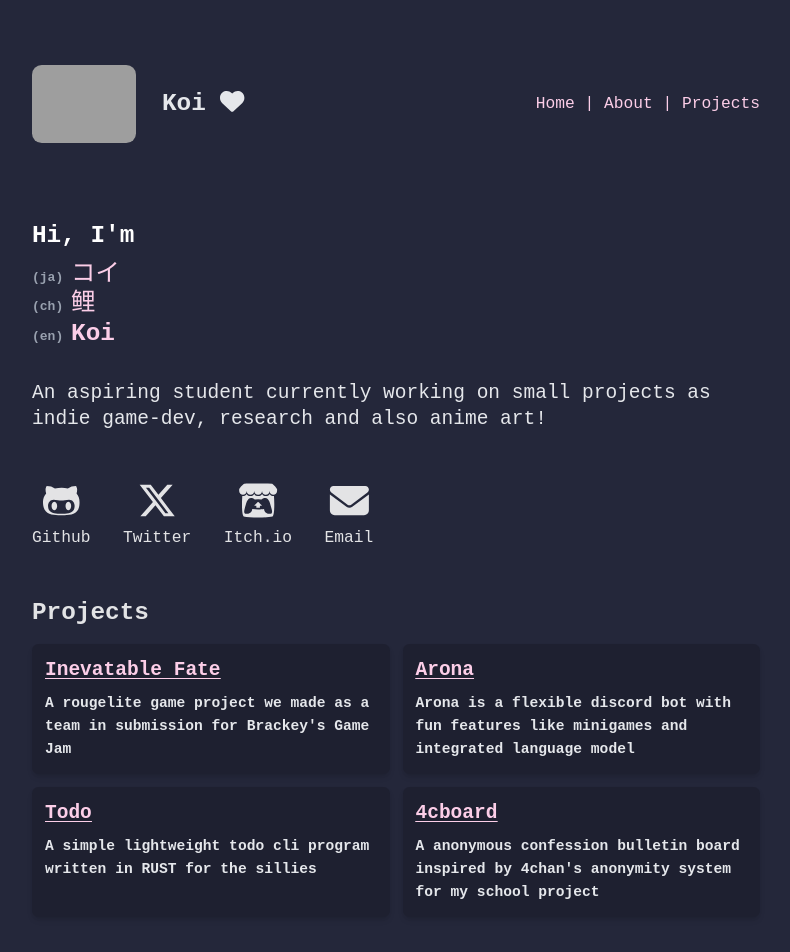
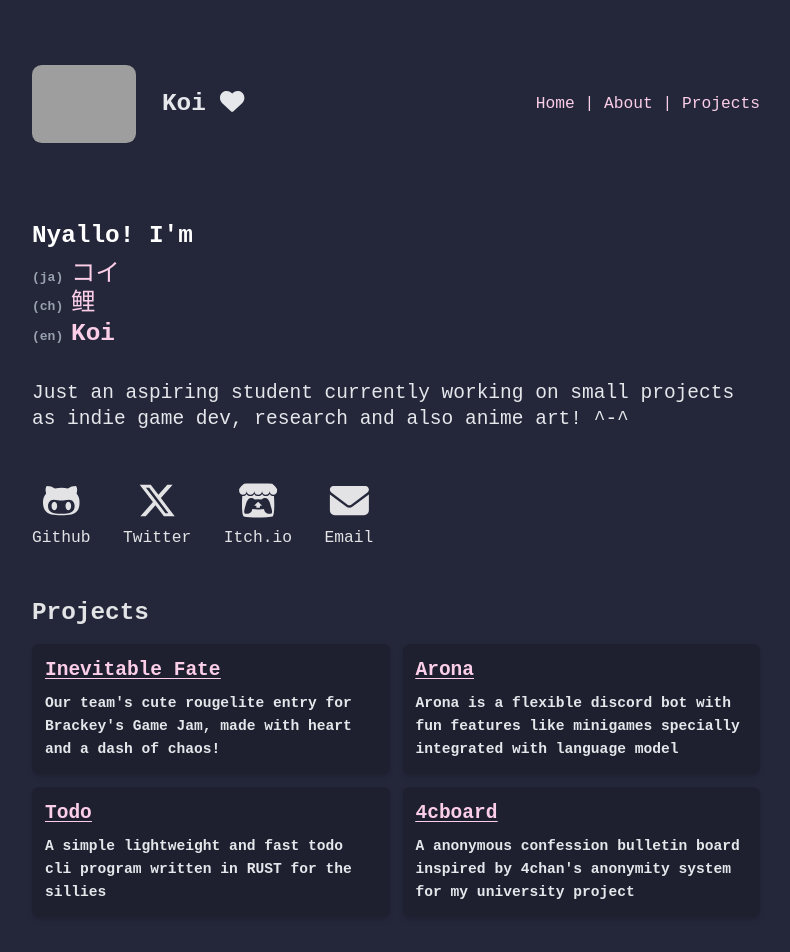
Before and after one commit to Koipix/koipixu, a React (Vite) app: page / in a window 1280 px wide. Shown: the top 952 px of the page, without its empty margins (244-1034 px from the left). Built offline with nearby package versions, Linux system fonts and the light colour scheme; grey boxes are pictures that could not be loaded.

Commit message:
typo fixes / few changes <3

```diff
--- a/src/component/home.tsx
+++ b/src/component/home.tsx
@@ -7,7 +7,7 @@ function Home() {
       <>
         <section>
             <h1 className="text-white text-3xl font-semibold">
-                Hi, I'm
+                Nyallo! I'm
                 <div className="mt-3 text-pink-200">
                     <span className="text-base text-gray-400">(ja) </span>
                     コイ
@@ -20,7 +20,7 @@ function Home() {
                 </div>
             </h1>
             <p className="text-2xl text-gray-200 mt-10 font-medium">
-                An aspiring student currently working on small projects as indie game-dev, research and also anime art!
+                Just an aspiring student currently working on small projects as indie game dev, research and also anime art! ^-^
             </p>
             <div className='mt-15'>
                 <ul className='flex flex-row gap-x-10 text-5xl font-normal'>
@@ -58,12 +58,12 @@ function Home() {
               <dt>
                 <span className="underline underline-offset-3 hover:decoration-2">
                   <a href="https://koipix.itch.io/inevitable-fate" className="text-2xl text-pink-200">
-                    Inevatable Fate
+                    Inevitable Fate
                   </a>
                 </span>
               </dt>
               <dd className="mt-3 text-gray-200 text-lg">
-                A rougelite game project we made as a team in submission for Brackey's Game Jam
+                Our team's cute rougelite entry for Brackey's Game Jam, made with heart and a dash of chaos!
               </dd>
             </div>
             <div className="rounded-lg bg-mantle p-4 text-accent shadow-md transition-shadow">
@@ -75,7 +75,7 @@ function Home() {
                 </span>
               </dt>
               <dd className="mt-3 text-gray-200 text-lg">
-                Arona is a flexible discord bot with fun features like minigames and integrated language model
+                Arona is a flexible discord bot with fun features like minigames specially integrated with language model
               </dd>
             </div>
             <div className="rounded-lg bg-mantle p-4 text-accent shadow-md transition-shadow">
@@ -87,7 +87,7 @@ function Home() {
                 </span>
               </dt>
               <dd className="mt-3 text-gray-200 text-lg">
-                A simple lightweight todo cli program written in RUST for the sillies
+                A simple lightweight and fast todo cli program written in RUST for the sillies
               </dd>
             </div>
             <div className="rounded-lg bg-mantle p-4 text-accent shadow-md transition-shadow">
@@ -99,7 +99,7 @@ function Home() {
                 </span>
               </dt>
               <dd className="mt-3 text-gray-200 text-lg">
-                A anonymous confession bulletin board inspired by 4chan's anonymity system for my school project
+                A anonymous confession bulletin board inspired by 4chan's anonymity system for my university project
               </dd>
             </div>
           </dl>
@@ -122,6 +122,9 @@ function Home() {
             <a>
               <img src="/pookies/kumi.jpg" alt="kumi" className="h-24 w-24 rounded-lg shadow-md"/>
             </a>
+            <a>
+              <img src="/pookies/alex.jpg" alt="alex" className="h-24 w-24 rounded-lg shadow-md"/>
+            </a>
           </div>
         </section>
       </>
```
